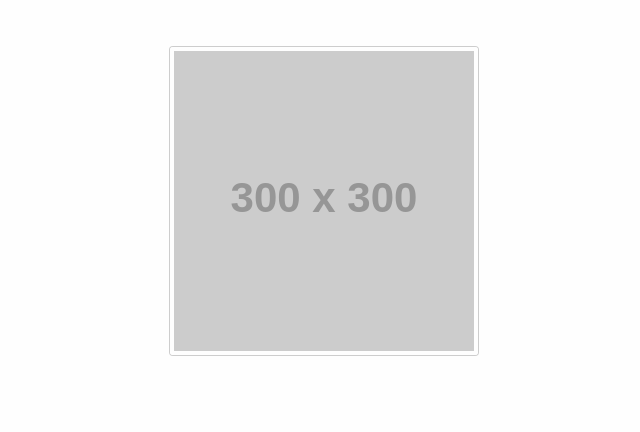
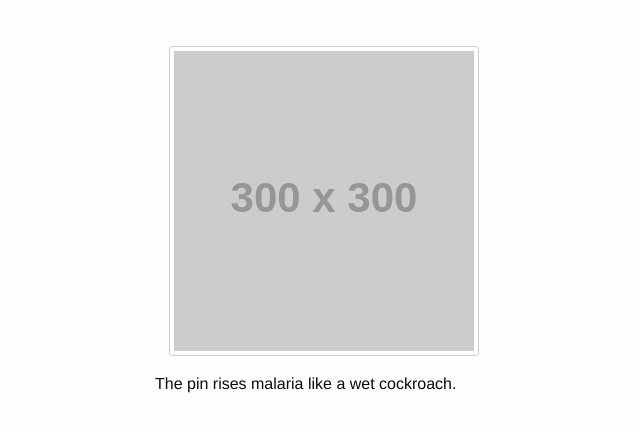
Before and after one commit to meshnesh/Stardom-Foundation, a plain HTML site: page programs.html in a window 1280 px wide. Shown: the whole page, without its empty margins (0-640 px from the left). Drawn offline with nearby package versions, Linux system fonts and the light colour scheme; placeholder pictures from the web are drawn by us.

Commit message:
separate divs for images and text

```diff
--- a/programs.html
+++ b/programs.html
@@ -19,6 +19,12 @@
     <div class="column">
         <img src="//placehold.it/300x300" class="thumbnail" alt="">
     </div>
+
+    <div class="column row">
+       <p>
+           The pin rises malaria like a wet cockroach.
+       </p>
+    </div>
 </div>
 
 </body>
```
